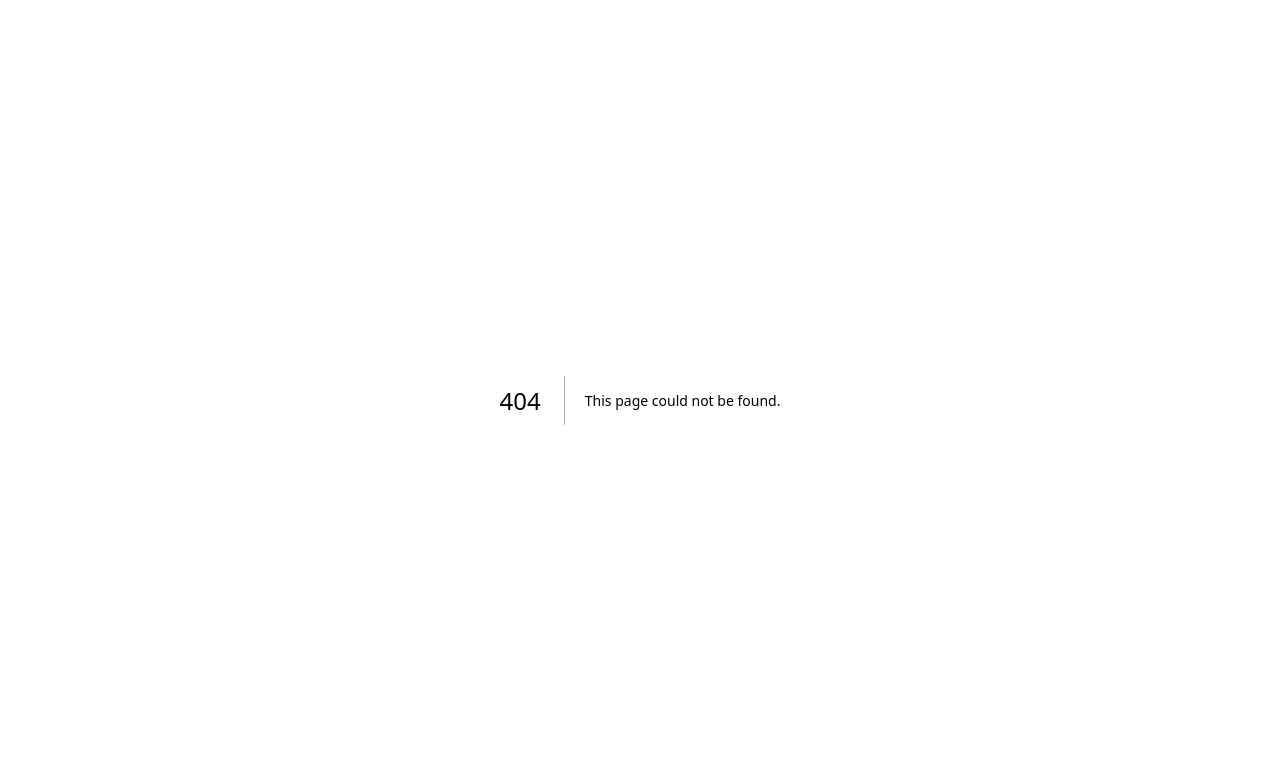
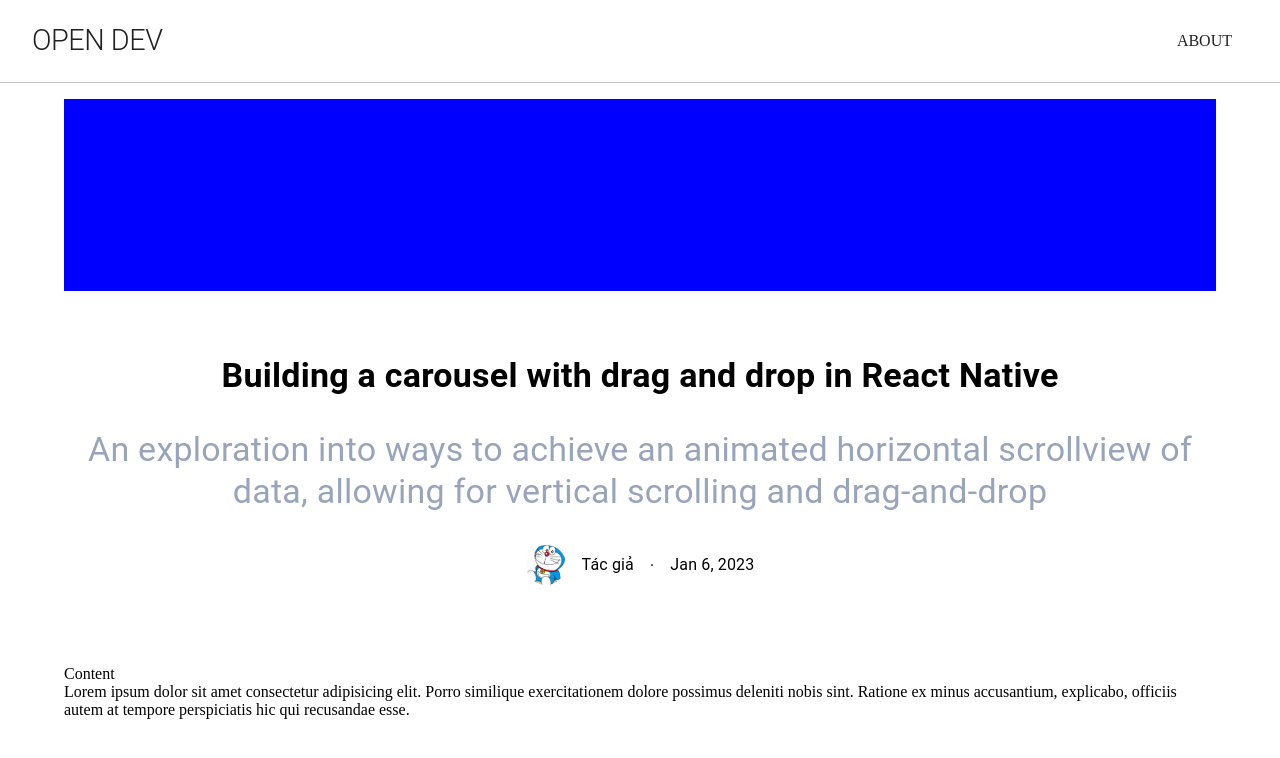
Before and after one commit to ducnpdev/compress, a Next.js app: page /blogs/1 in a window 1280 px wide. Before the commit this address had no page. Shown: the top 758 px of the page. Built offline with nearby package versions, Linux system fonts and the light colour scheme.

Commit message:
feat: add header in blog detail

```diff
--- a/components/Header.tsx
+++ b/components/Header.tsx
@@ -30,7 +30,7 @@ function Header(props: any) {
             variant="h1"
             sx={{ fontSize: "1.8rem", color: "text.primary" }}
           >
-            NORDIC ROSE
+            OPEN DEV
           </Typography>
         </Link>
       </NextLink>
--- /dev/null
+++ b/pages/blogs/[slug].tsx
@@ -0,0 +1,58 @@
+import * as React from "react";
+import Box from "@mui/material/Box";
+import { useRouter } from "next/router";
+import styles from "./styles.module.scss";
+import { Avatar, Grid, Stack, Typography } from "@mui/material";
+import Container from "@mui/material/Container";
+import Header from "../../components/Header";
+
+export default function PostDetail() {
+  const router = useRouter();
+  const { id } = router.query;
+  return (
+    <>
+    <Header />
+    <Container maxWidth="lg">
+      <Grid container spacing={{ xs: 4, md: 4 }}>
+        <Grid item xs={12}>
+          <Box sx={{ mb: 8 }} className={styles["banner"]} />
+          <Box
+            sx={{ typography: "h4", textAlign: "center", fontWeight: "bold" }}
+          >
+            Building a carousel with drag and drop in React Native {id}
+          </Box>
+          <Box
+            sx={{ pt: 4, typography: "h4" }}
+            className={styles["description"]}
+          >
+            An exploration into ways to achieve an animated horizontal
+            scrollview of data, allowing for vertical scrolling and
+            drag-and-drop
+          </Box>
+          <Stack
+            direction="row"
+            spacing={2}
+            sx={{ mt: 4, justifyContent: "center" }}
+          >
+            <Avatar alt="Doraemon" src="/asset/images/doraemon.png" />
+            <Box sx={{ typography: "body1", lineHeight: "2.5rem" }}>
+              Tác giả
+            </Box>
+            <Box sx={{ typography: "body1", lineHeight: "2rem" }}>.</Box>
+            <Box sx={{ typography: "body1", lineHeight: "2.5rem" }}>
+              Jan 6, 2023
+            </Box>
+          </Stack>
+          <Box sx={{ mt: 10 }} className="content">
+            Content {id} <br />
+            Lorem ipsum dolor sit amet consectetur adipisicing elit. Porro
+            similique exercitationem dolore possimus deleniti nobis sint.
+            Ratione ex minus accusantium, explicabo, officiis autem at tempore
+            perspiciatis hic qui recusandae esse.
+          </Box>
+        </Grid>
+      </Grid>
+    </Container>
+    </>
+  );
+}
--- /dev/null
+++ b/pages/blogs/styles.module.scss
@@ -0,0 +1,21 @@
+.root {
+  max-width: 1140px;
+  margin-right: auto;
+  margin-left: auto;
+}
+
+.banner {
+  height: 20%;
+  min-height: 12rem;
+  background-color: blue;
+  display: flex;
+  justify-content: center;
+  align-items: center;
+  color: white;
+}
+
+.description {
+  line-height: 2.25rem;
+  color: #98a4bb;
+  text-align: center;
+}
--- a/pages/posts/[slug].tsx
+++ b/pages/posts/[slug].tsx
@@ -4,6 +4,7 @@ import { useRouter } from "next/router";
 import styles from "./styles.module.scss";
 import { Avatar, Grid, Stack, Typography } from "@mui/material";
 import Container from "@mui/material/Container";
+import Header from "../../components/Header";
 
 export default function PostDetail() {
   const router = useRouter();
@@ -37,10 +38,12 @@ export default function PostDetail() {
   }, [slug]);
 
   return (
+    <>
+    <Header />
     <Container maxWidth="lg">
       <Grid container spacing={{ xs: 4, md: 4 }}>
         <Grid item xs={12}>
-          <Box sx={{ mb: 8 }} className={styles["banner"]} />
+          {/* <Box sx={{ mb: 8 }} className={styles["banner"]} /> */}
           <Box
             sx={{ typography: "h4", textAlign: "center", fontWeight: "bold" }}
           >
@@ -74,5 +77,6 @@ export default function PostDetail() {
         </Grid>
       </Grid>
     </Container>
+    </>
   );
 }
--- a/utils/paths/internalPaths.ts
+++ b/utils/paths/internalPaths.ts
@@ -1,5 +1,5 @@
 export const HOME_PATH = "/";
-export const BLOG_PATH = "/posts/[slug]";
+export const BLOG_PATH = "/blogs/[slug]";
 export const ABOUT_PATH = "/about";
 export const LINKS_PATH = "/links";
 export const PROJECTS_PATH = "/project";
--- a/utils/paths/navigation.ts
+++ b/utils/paths/navigation.ts
@@ -16,14 +16,14 @@ export const navigation = [
       strict: true,
     },
   },
-  {
-    name: "blog",
-    label: "BLOG",
-    pathConfig: {
-      path: BLOG_PATH,
-      exact: false,
-    },
-  },
+  // {
+  //   name: "blog",
+  //   label: "BLOG",
+  //   pathConfig: {
+  //     path: BLOG_PATH,
+  //     exact: false,
+  //   },
+  // },
   {
     name: "about",
     label: "ABOUT",
@@ -33,22 +33,22 @@ export const navigation = [
       strict: true,
     },
   },
-  {
-    name: "links",
-    label: "LINKS",
-    pathConfig: {
-      path: LINKS_PATH,
-      exact: true,
-      strict: true,
-    },
-  },
-  {
-    name: "projects",
-    label: "PROJECTS",
-    pathConfig: {
-      path: PROJECTS_PATH,
-      exact: true,
-      strict: true,
-    },
-  },
+  // {
+  //   name: "links",
+  //   label: "LINKS",
+  //   pathConfig: {
+  //     path: LINKS_PATH,
+  //     exact: true,
+  //     strict: true,
+  //   },
+  // },
+  // {
+  //   name: "projects",
+  //   label: "PROJECTS",
+  //   pathConfig: {
+  //     path: PROJECTS_PATH,
+  //     exact: true,
+  //     strict: true,
+  //   },
+  // },
 ];
```
